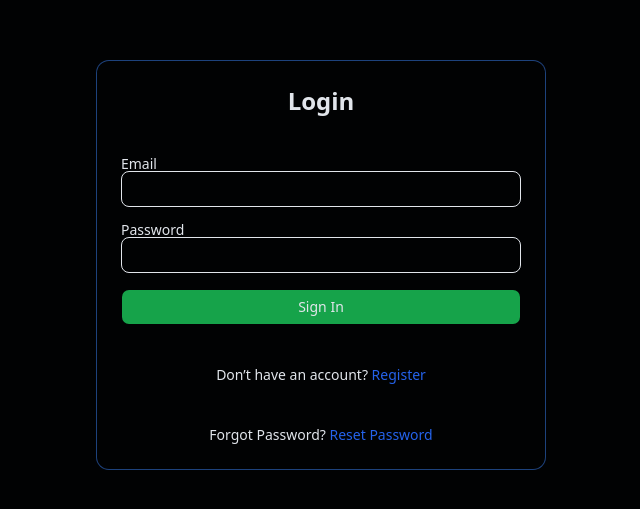
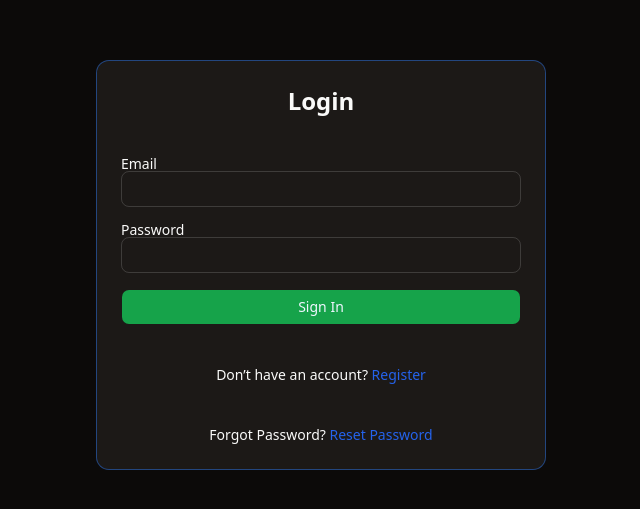
Before and after one commit to Karkaton-V/Gaslite, a React (Vite) app: page /login in a window 1280 px wide. Shown: the part 135-644 px from the top of the page, without its empty margins (319-959 px from the left). Built offline with nearby package versions, Linux system fonts and the light colour scheme; no server answers.

Commit message:
fixed theming, missing colors on some components

```diff
--- a/src/features/home/pages/DashboardPage.tsx
+++ b/src/features/home/pages/DashboardPage.tsx
@@ -57,7 +57,7 @@ export default function DashboardPage() {
 
 
       {/* Post section */}
-      <div className="min-h-screen bg-muted p-8 pb-24 text-foreground">
+      <div className="min-h-screen bg-background p-8 pb-24 text-foreground">
         <Post
           username="alyx"
           avatarPicture="./assets/druski.png"
--- a/src/features/home/pages/UserPostsPage.tsx
+++ b/src/features/home/pages/UserPostsPage.tsx
@@ -4,7 +4,7 @@ import BottomNav from "@/shared/ui/BottomNav";
 export default function UserPostsPage() {
   return (
     <>
-      <div className="min-h-screen bg-muted p-8 pb-24 text-foreground">
+      <div className="min-h-screen bg-background p-8 pb-24 text-foreground">
         <div className="mb-6">
           <h1 className="text-3xl font-semibold">Recommended</h1>
           <p className="mt-2 text-muted-foreground">
--- a/src/features/home/pages/UserSettingsPage.tsx
+++ b/src/features/home/pages/UserSettingsPage.tsx
@@ -53,7 +53,7 @@ export default function UserSettingsPage() {
       </div>
 
       {/* "main" section */}
-      <div className="min-h-screen bg-muted items-center p-8 pb-24 text-foreground space-y-4">
+      <div className="min-h-screen bg-background items-center p-8 pb-24 text-foreground space-y-4">
         <Button variant="outline">Change User Handle</Button>
         <Button variant="outline">Change Display Name</Button>
         <Button variant="outline">Change Avatar</Button>
--- a/src/index.css
+++ b/src/index.css
@@ -64,42 +64,42 @@
 --------------------------------*/
 @layer base {
   .dark {
-    --background: oklch(0.08 0.01 260);
-    --foreground: oklch(0.92 0.01 260);
+    --background: oklch(0.147 0.004 49.25);
+    --foreground: oklch(0.985 0.001 106.423);
 
-    --card: oklch(0.11 0.015 260);
-    --card-foreground: oklch(0.92 0.01 260);
+    --card: oklch(0.216 0.006 56.043);
+    --card-foreground: oklch(0.985 0.001 106.423);
 
-    --popover: oklch(0.11 0.015 260);
-    --popover-foreground: oklch(0.92 0.01 260);
+    --popover: oklch(0.216 0.006 56.043);
+    --popover-foreground: oklch(0.985 0.001 106.423);
 
-    --primary: oklch(0.55 0.12 265);
-    --primary-foreground: oklch(0.98 0.01 260);
+    --primary: oklch(0.424 0.199 265.638);
+    --primary-foreground: oklch(0.97 0.014 254.604);
 
-    --secondary: oklch(0.22 0.02 270);
-    --secondary-foreground: oklch(0.92 0.01 260);
+    --secondary: oklch(0.274 0.006 286.033);
+    --secondary-foreground: oklch(0.985 0 0);
 
-    --accent: oklch(0.25 0.03 250);
-    --accent-foreground: oklch(0.92 0.01 260);
+    --accent: oklch(0.268 0.007 34.298);
+    --accent-foreground: oklch(0.985 0.001 106.423);
 
-    --muted: oklch(0.14 0.01 260);
-    --muted-foreground: oklch(0.65 0.02 260);
+    --muted: oklch(0.268 0.007 34.298);
+    --muted-foreground: oklch(0.709 0.01 56.259);
 
-    --destructive: oklch(0.45 0.15 25);
-    --destructive-foreground: oklch(0.98 0.01 260);
+    --destructive: oklch(0.704 0.191 22.216);
+    --destructive-foreground: oklch(0.97 0.014 254.604);
 
-    --border: oklch(0.18 0.005 260);
-    --input: oklch(0.18 0.005 260);
-    --ring: oklch(0.55 0.12 265);
+    --border: oklch(1 0 0 / 10%);
+    --input: oklch(1 0 0 / 15%);
+    --ring: oklch(0.553 0.013 58.071);
 
-    --sidebar: oklch(0.1 0.01 260);
-    --sidebar-foreground: oklch(0.92 0.01 260);
-    --sidebar-primary: oklch(0.55 0.12 265);
-    --sidebar-primary-foreground: oklch(0.98 0.01 260);
-    --sidebar-accent: oklch(0.25 0.03 250);
-    --sidebar-accent-foreground: oklch(0.92 0.01 260);
-    --sidebar-border: oklch(0.18 0.005 260);
-    --sidebar-ring: oklch(0.55 0.12 265);
+    --sidebar: oklch(0.216 0.006 56.043);
+    --sidebar-foreground: oklch(0.985 0.001 106.423);
+    --sidebar-primary: oklch(0.623 0.214 259.815);
+    --sidebar-primary-foreground: oklch(0.97 0.014 254.604);
+    --sidebar-accent: oklch(0.268 0.007 34.298);
+    --sidebar-accent-foreground: oklch(0.985 0.001 106.423);
+    --sidebar-border: oklch(1 0 0 / 10%);
+    --sidebar-ring: oklch(0.553 0.013 58.071);
   }
 }
 
--- a/tailwind.config.js
+++ b/tailwind.config.js
@@ -5,41 +5,46 @@ export default {
   theme: {
     extend: {
       colors: {
-        border: "oklch(var(--border))",
-        input: "oklch(var(--input))",
-        ring: "oklch(var(--ring))",
-        background: "oklch(var(--background))",
-        foreground: "oklch(var(--foreground))",
+        border: "var(--border)",
+        input: "var(--input)",
+        ring: "var(--ring)",
+        background: "var(--background)",
+        foreground: "var(--foreground)",
 
         primary: {
-          DEFAULT: "oklch(var(--primary))",
-          foreground: "oklch(var(--primary-foreground))",
+          DEFAULT: "var(--primary)",
+          foreground: "var(--primary-foreground)",
         },
 
         secondary: {
-          DEFAULT: "oklch(var(--secondary))",
-          foreground: "oklch(var(--secondary-foreground))",
+          DEFAULT: "var(--secondary)",
+          foreground: "var(--secondary-foreground)",
         },
 
         muted: {
-          DEFAULT: "oklch(var(--muted))",
-          foreground: "oklch(var(--muted-foreground))",
+          DEFAULT: "var(--muted)",
+          foreground: "var(--muted-foreground)",
         },
 
         accent: {
-          DEFAULT: "oklch(var(--accent))",
-          foreground: "oklch(var(--accent-foreground))",
+          DEFAULT: "var(--accent)",
+          foreground: "var(--accent-foreground)",
         },
 
         destructive: {
-          DEFAULT: "oklch(var(--destructive))",
-          foreground: "oklch(var(--destructive-foreground))",
+          DEFAULT: "var(--destructive)",
+          foreground: "var(--destructive-foreground)",
         },
 
         card: {
-          DEFAULT: "oklch(var(--card))",
-          foreground: "oklch(var(--card-foreground))",
+          DEFAULT: "var(--card)",
+          foreground: "var(--card-foreground)",
         },
+
+        popover: {
+          DEFAULT: "var(--popover)",
+          foreground: "var(--popover-foreground)",
+        }
       },
 
       borderRadius: {
```
